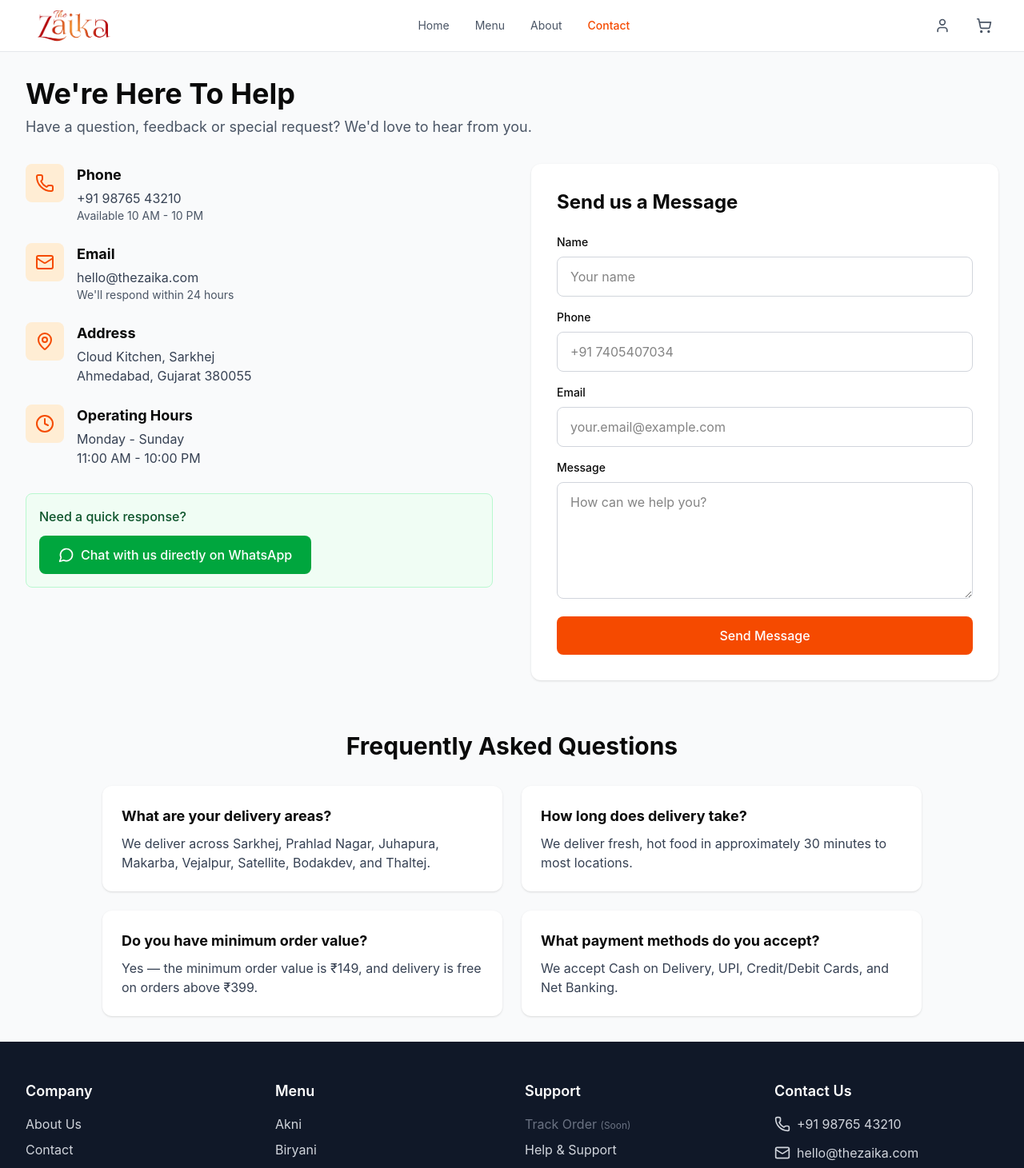
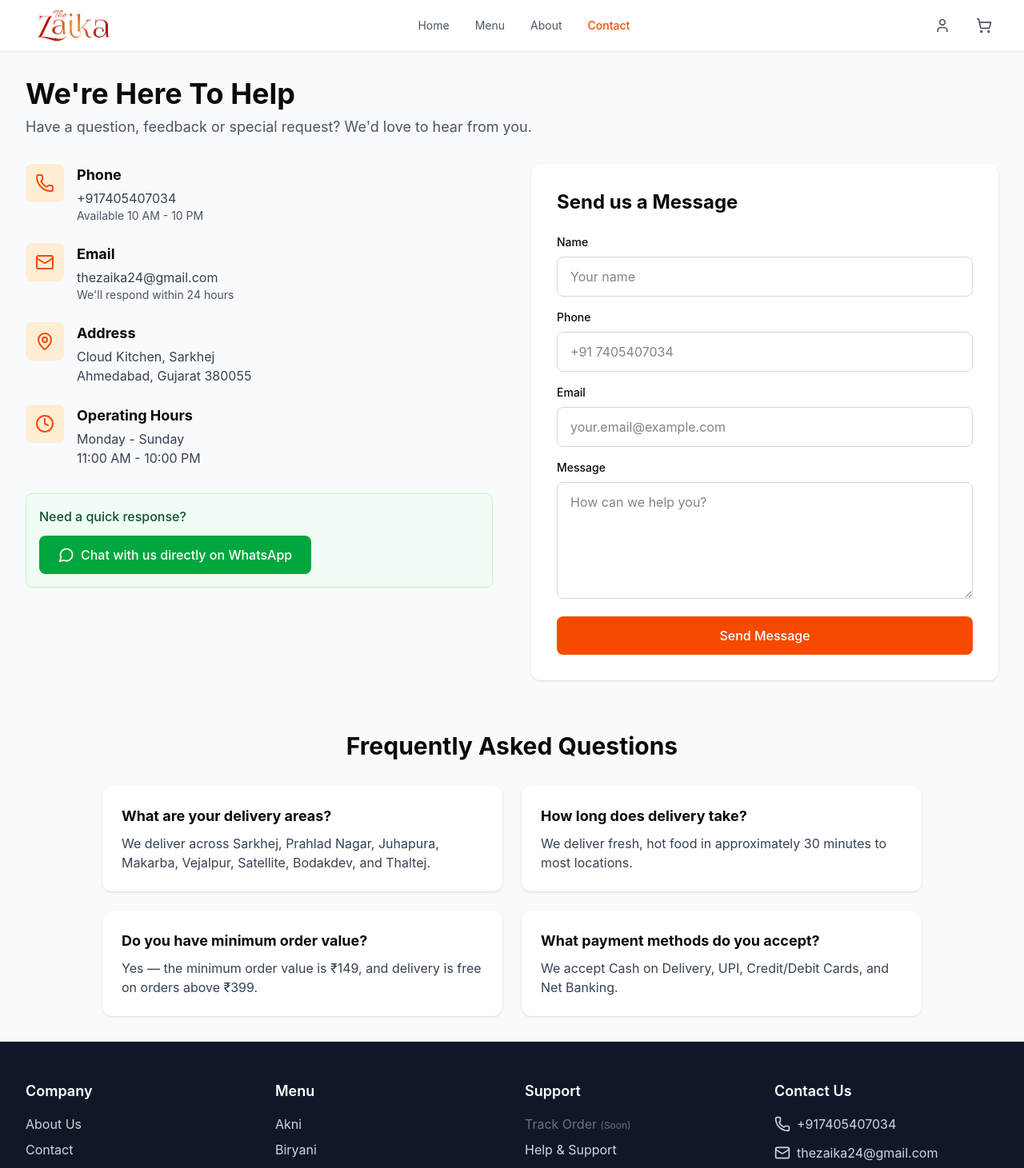
Before and after one commit to tabrezdal/the-zaika-v2, a React (Vite) app: page /contact in a window 1280 px wide. Shown: the top 1461 px of the page at 80% size. Built offline with nearby package versions, Linux system fonts and the light colour scheme.

Commit message:
Contact Details made more accessible
With a click on Phone number opens Phone Dialler with number prefilled
With a click on WhatsApp opens app
With a click on Email opens Email App

```diff
--- a/src/app/components/Footer.tsx
+++ b/src/app/components/Footer.tsx
@@ -94,11 +94,15 @@
             <ul className="space-y-3">
               <li className="flex items-start gap-2">
                 <Phone className="w-5 h-5 flex-shrink-0 mt-0.5" />
-                <span>{CONTACT_INFO.phone}</span>
+                <a href={`tel:${CONTACT_INFO.phone}`} className="hover:text-orange-500 transition-colors">
+                  {CONTACT_INFO.phone}
+                </a>
               </li>
               <li className="flex items-start gap-2">
                 <Mail className="w-5 h-5 flex-shrink-0 mt-0.5" />
-                <span>{CONTACT_INFO.email}</span>
+                <a href={`mailto:${CONTACT_INFO.email}`} className="hover:text-orange-500 transition-colors">
+                  {CONTACT_INFO.email}
+                </a>
               </li>
               <li className="flex items-start gap-2">
                 <MapPin className="w-5 h-5 flex-shrink-0 mt-0.5" />
--- a/src/app/data/businessRules.ts
+++ b/src/app/data/businessRules.ts
@@ -49,7 +49,7 @@
 };
 
 export const CONTACT_INFO = {
-  phone: "+91 98765 43210", // TODO: replace with real business phone number
-  whatsapp: "919876543210", // TODO: WhatsApp number for orders — digits only, country code first, no + or spaces (e.g. 919876543210 for +91 98765 43210)
-  email: "hello@thezaika.com", // TODO: replace with real business email
+  phone: "+917405407034", // TODO: replace with real business phone number
+  whatsapp: "+917405407034", // TODO: WhatsApp number for orders — digits only, country code first, no + or spaces (e.g. 919876543210 for +91 98765 43210)
+  email: "thezaika24@gmail.com", // TODO: replace with real business email
 };
--- a/src/app/pages/ContactPage.tsx
+++ b/src/app/pages/ContactPage.tsx
@@ -19,7 +19,9 @@
                 </div>
                 <div>
                   <h3 className="font-bold mb-1">Phone</h3>
-                  <p className="text-gray-700">{CONTACT_INFO.phone}</p>
+                  <a href={`tel:${CONTACT_INFO.phone}`} className="text-gray-700 hover:text-orange-500 transition-colors">
+                    {CONTACT_INFO.phone}
+                  </a>
                   <p className="text-sm text-gray-600">Available 10 AM - 10 PM</p>
                 </div>
               </div>
@@ -30,7 +32,9 @@
                 </div>
                 <div>
                   <h3 className="font-bold mb-1">Email</h3>
-                  <p className="text-gray-700">{CONTACT_INFO.email}</p>
+                  <a href={`mailto:${CONTACT_INFO.email}`} className="text-gray-700 hover:text-orange-500 transition-colors">
+                    {CONTACT_INFO.email}
+                  </a>
                   <p className="text-sm text-gray-600">We&apos;ll respond within 24 hours</p>
                 </div>
               </div>
```
